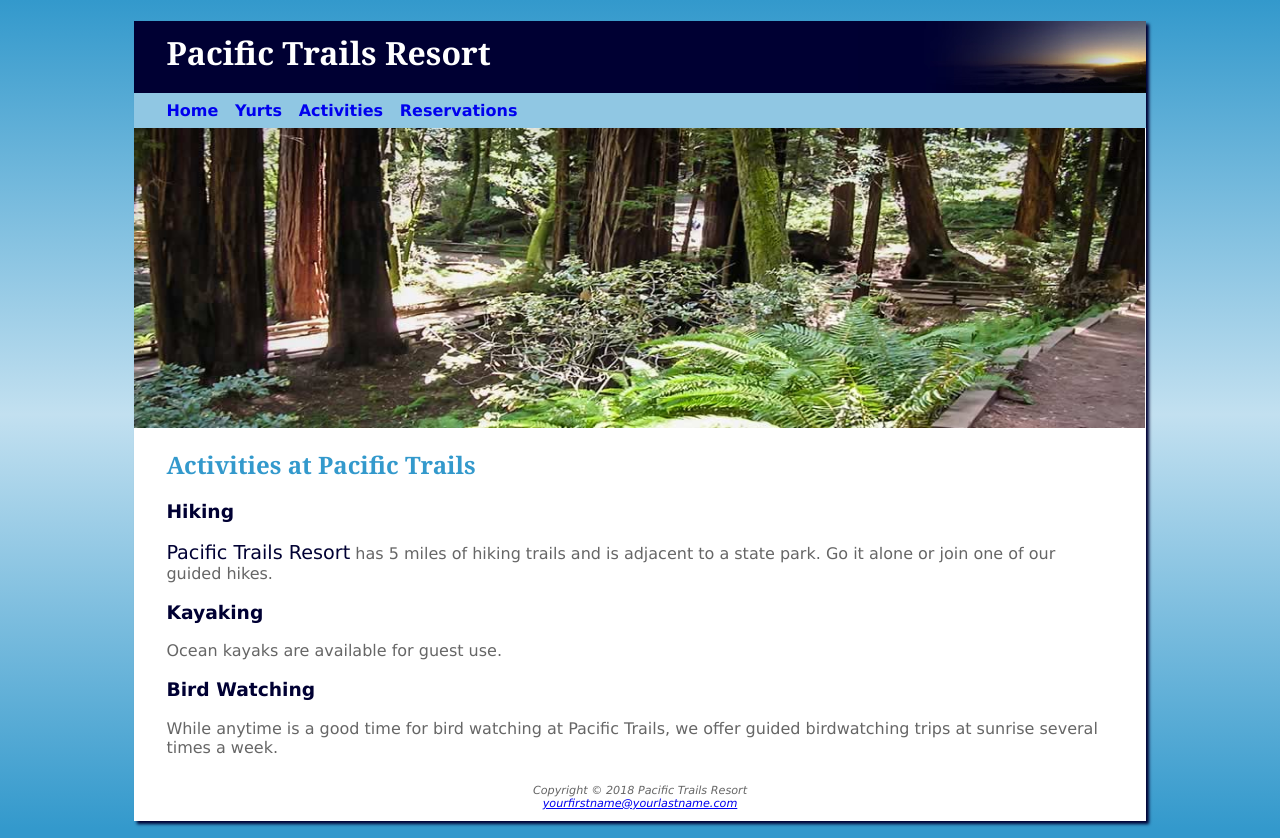
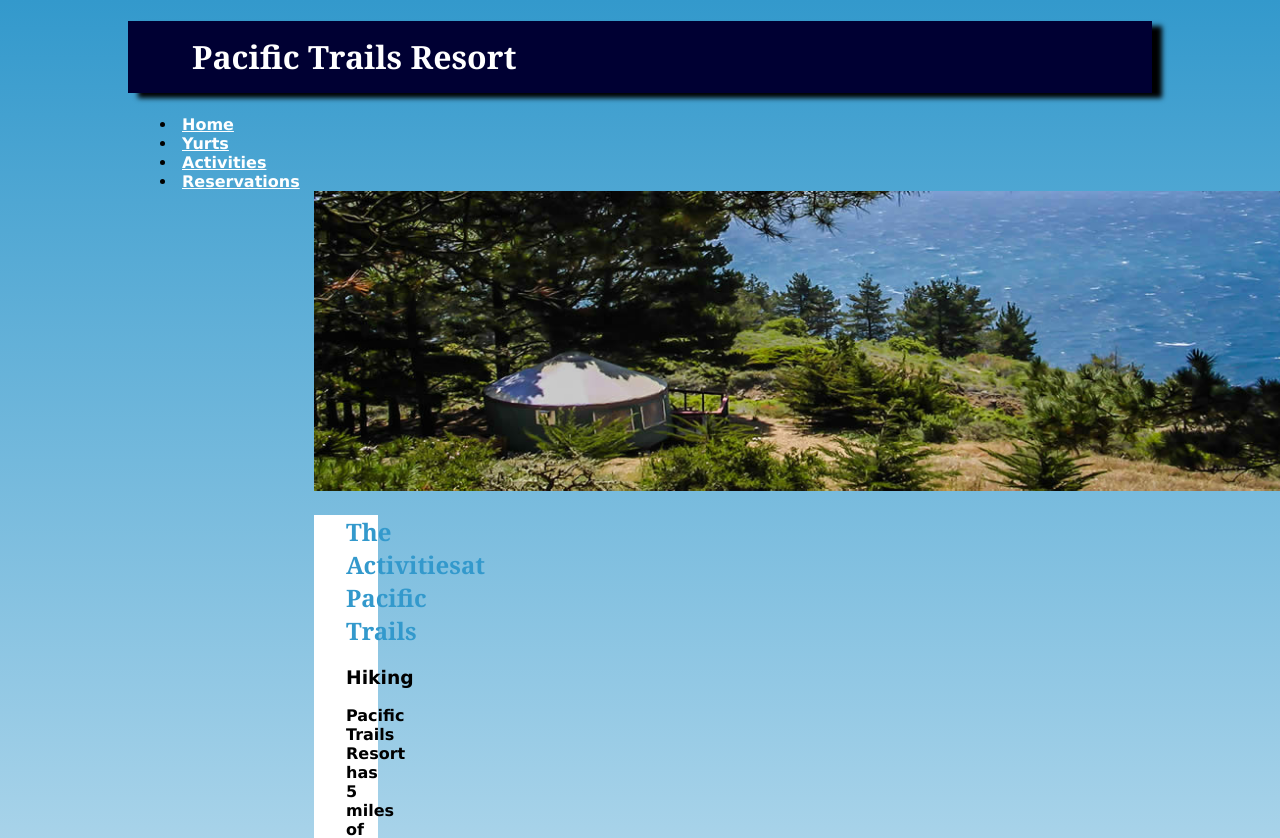
Before and after one commit to 44144-Sp22/ch6casestudy-makaylapolak, a plain HTML site: page activities.html in a window 1280 px wide. Shown: the top 838 px of the page. Drawn offline with Linux system fonts and the light colour scheme.

Commit message:
Finished Ch6CaseStudy

```diff
--- a/activities.html
+++ b/activities.html
@@ -11,21 +11,23 @@
 <h1>Pacific Trails Resort</h1>
 </header>
 <nav>
-<a href="index.html">Home</a> &nbsp;
-<a href="yurts.html">Yurts</a> &nbsp;
-<a href="activities.html">Activities</a> &nbsp;
-<a href="reservations.html">Reservations</a>
-</nav>
+  <nav>
+  <li><a href="index.html">Home</a></li>
+  <li><a href="yurts.html">Yurts</a></li>
+  <li><a href="activities.html">Activities</a></li>
+  <li><a href="reservations.html">Reservations</a></li>
+  </nav>
 <div id="trailhero">
+  <img src="yurt.jpg">
 </div>
 <main>
-<h2>Activities at Pacific Trails</h2>
-  <h3>Hiking</h3>
-    <p><span class="resort">Pacific Trails Resort</span> has 5 miles of hiking trails and is adjacent to a state park. Go it alone or join one of our guided hikes.</p>
-  <h3>Kayaking</h3>
-    <p>Ocean kayaks are available for guest use.</p>
-  <h3>Bird Watching</h3>
-    <p>While anytime is a good time for bird watching at Pacific Trails, we offer guided birdwatching trips at sunrise several times a week.</p>
+<h2>The Activitiesat Pacific Trails</h2>
+<h3>Hiking</h3>
+<p><strong>Pacific Trails Resort</strong> has 5 miles of hiking trails and is adjacent to a state park. Go it alone or join one of our guided hikes. </p>
+<h3>Kayaking</h3>
+<p>Ocean kayaks are available for guest use</p>
+<h3>Bird Watching</h3>
+<p>While anytime is a good time for bird watching at Pacific Trails, we offer guided bird-watching trips at sunrise several times a week</p>
 </main>
 <footer>
 Copyright &copy; 2018 Pacific Trails Resort<br>
--- a/pacific.css
+++ b/pacific.css
@@ -1,29 +1,46 @@
 body { background-color: #3399CC;
-      color: #666666;
+      background-image: linear-gradient(to bottom, #3399CC, #C2E0F0, #3399CC);
 	  font-family: Verdana, Arial, sans-serif;
-	  background-image: linear-gradient(to bottom, #3399CC,  #C2E0F0, #3399CC);
 }
 header { background-color: #000033;
          color: #FFFFFF;
 		 font-family: Georgia, serif;
+}
+h1 { line-height: 72px;
+    padding-left: 2em;
 
 }
-h1 { line-height: 200%;
-     background-image: url(sunset.jpg);
-     background-repeat: no-repeat;
-     background-position: right;
-     padding-left: 1em;
-     height: 72px;
-	 margin-bottom: 0;
+nav { float: left;
+      width: 160px;
+      font-weight: bold;
+      padding-left: 1em;
+      padding-right: 0em;
+      padding-top: 0em;
+      padding-bottom: 0em
 }
-nav { font-weight: bold;
-      background-color: #90C7E3;
-	  padding: .5em .5em .5em 2em;
+nav a:link { color: #FFFFFF
+}
+nav a:visited { color: #C2E0F0
+}
+nav a:hover { color: #CCCCCC
+}
+img { margin-left: 170px;
+      height: 300px
+}
+main { margin-left: 170px;
+      padding-left: 2em;
+      padding-right: 2em;
+      background-color: #FFFFFF;
+      margin-top: 1px;
+      margin-bottom: 1px;
+
 }
 h2 { color: #3399CC;
      font-family: Georgia, serif;
 }
-h3 { color: #000033; }
+h3 { color:000033
+
+}
 dt { color: #000033;
    font-weight: bold;
 }
@@ -32,34 +49,18 @@ dt { color: #000033;
 }
 footer { font-size: .70em;
          font-style: italic;
-		 text-align: center;
-		 padding: 1em;
+         padding: 1em;
+  		   text-align: center;
+         background-color: #FFFFFF;
+         margin-left: 170px
 }
-main { padding-left: 2em;
-      padding-right: 2em;
-	  display: block;
+#id { height:300px;
+      background-size: 100% 100%;
 }
-#homehero { height: 300px;
-           background-image: url(coast.jpg);
-		   background-size: 100% 100%;
-		   background-repeat: no-repeat;
-}
-#yurthero { height: 300px;
-           background-image: url(yurt.jpg);
-		   background-size: 100% 100%;
-		   background-repeat: no-repeat;
-}
-#trailhero { height: 300px;
-           background-image: url(trail.jpg);
-		   background-size: 100% 100%;
-		   background-repeat: no-repeat;
-}
-nav a { text-decoration: none; }
-#wrapper { width: 80%;
+#wrapper { background-color: #000033;
+          min-width: 700px;
+          max-width: 1024px;
+          box-shadow: 10px 5px 5px;
           margin-left: auto;
 		  margin-right: auto;
-		  background-color: #FFFFFF;
-		  min-width: 700px;
-		  max-width: 1024px;
-		  box-shadow: 3px 3px 3px #000033;
 }
```
Also changed, not shown: index.html (+6 -4 lines), yurts.html (+5 -4 lines).
